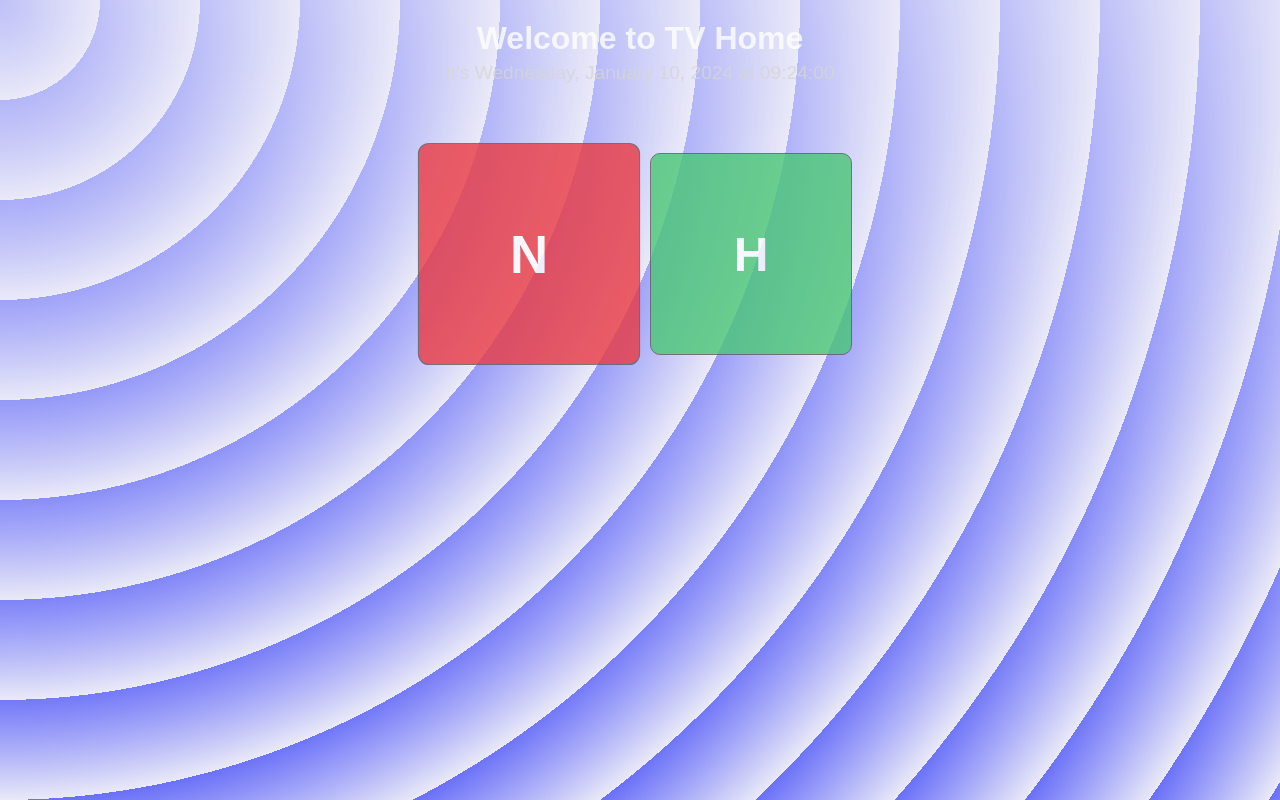
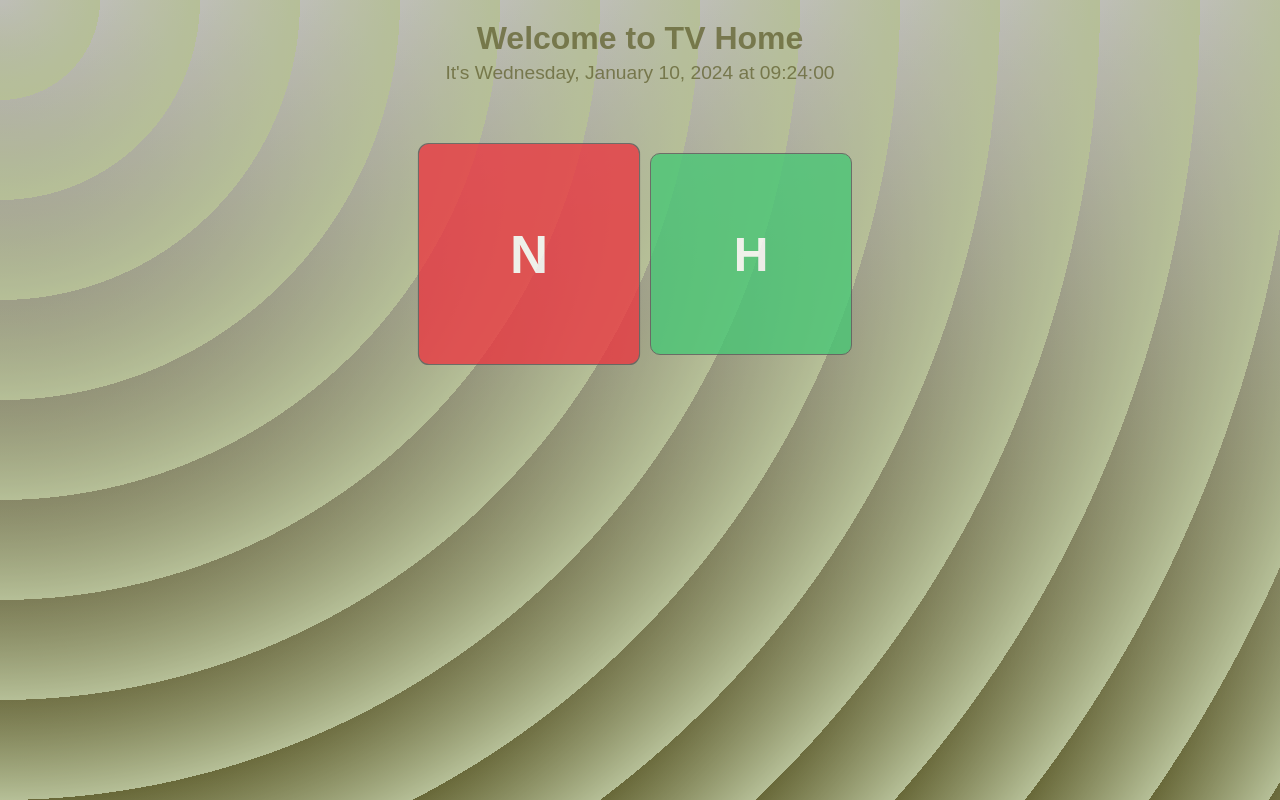
Before and after one commit to 3liasP/tv-home, a website: page public/index.html in a window 1280 px wide. Drawn offline with Linux system fonts and the light colour scheme.

Commit message:
matcha bg

```diff
--- a/public/scripts.js
+++ b/public/scripts.js
@@ -39,6 +39,11 @@ function createCards(links) {
             if (event.key === 'Enter' || event.keyCode === 13) {
                 window.open(link.url, '_blank');
             }
+        });
+
+        // Set focus on the card when it is hovered over
+        card.addEventListener('mouseover', function () {
+            card.focus();
         });
 
         appContainer.appendChild(card);
--- a/public/styles.css
+++ b/public/styles.css
@@ -4,10 +4,10 @@ html, body {
     width: 100%;
     height: 100%;
     font-family: 'Arial', sans-serif;
-    color: #fff;
+    color: #424206;
     background-color: #e5e5f7;
     opacity: 0.8;
-    background-image:  repeating-radial-gradient( circle at 0 0, transparent 0, #e5e5f7 100px ), repeating-linear-gradient( #444cf755, #444cf7 );
+    background-image:  repeating-radial-gradient( circle at 0 0, transparent 0, #a4b07e 100px ), repeating-linear-gradient( #42420655, #424206 );
     background-repeat: no-repeat;
     background-size: cover;
 }
@@ -25,7 +25,7 @@ html, body {
 #current-time {
     font-size: 1.2rem;
     margin-top: 5px;
-    color: #ccc;
+    color: #424206;
 }
 
 .app-container {
@@ -39,6 +39,7 @@ html, body {
     width: 200px;
     height: 200px;
     margin: 10px;
+    color: #fff;
     border: 1px solid #333;
     border-radius: 10px;
     overflow: hidden;
@@ -47,7 +48,7 @@ html, body {
     position: relative;
 }
 
-.card:hover, .card:focus {
+.card:focus {
     transform: scale(1.1);
     outline: none; /* Optional: remove the default outline on focus */
 }
```
